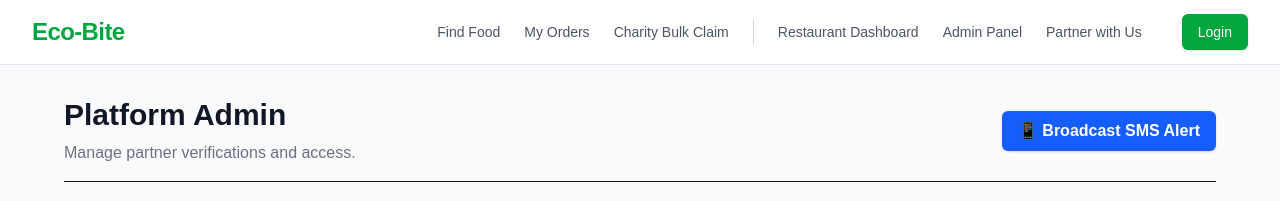
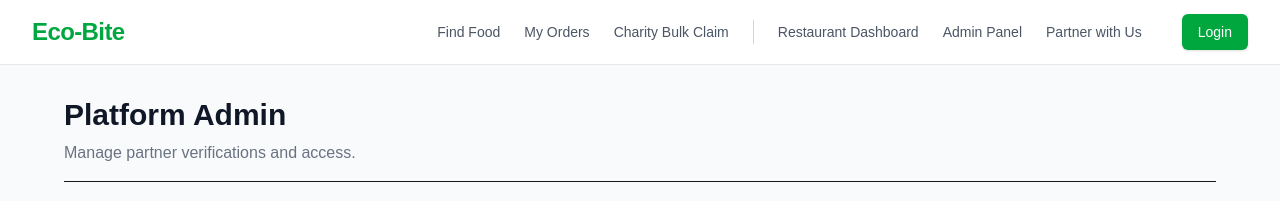
Before and after one commit to ecobite-team/ECO-BITE_repo, a Next.js app: page /admin in a window 1280 px wide. Shown: the top 201 px of the page. Built offline with nearby package versions, Linux system fonts and the light colour scheme; no server answers; the database is empty; sample sign-in values are in the browser's storage.

Commit message:
fix: resolved some code issue

```diff
--- a/src/app/admin/page.js
+++ b/src/app/admin/page.js
@@ -8,8 +8,6 @@ export default function AdminPanel() {
   const [applications, setApplications] = useState([]);
   const [loading, setLoading] = useState(true);
 
-  // NEW: State for our SMS Notification feature
-  const [isSendingSMS, setIsSendingSMS] = useState(false);
 
   // --- 1. THE BOUNCER (SECURITY) ---
   useEffect(() => {
@@ -63,17 +61,6 @@ export default function AdminPanel() {
     }
   };
 
-  // --- 3. THE SMS NOTIFICATION (MODULE 3, MEMBER 2) ---
-  const handleBroadcastSMS = () => {
-    setIsSendingSMS(true);
-
-    // Fake a 2-second network delay to make it feel real
-    setTimeout(() => {
-      setIsSendingSMS(false);
-      alert("📲 SMS BROADCAST SENT!\n\nMessage: 'New Surplus Food is available near you! Open Eco-Bite to reserve now.'\n\nSent to: 142 registered consumers.");
-    }, 2000);
-  };
-
   return (
     <main className="min-h-screen bg-gray-50 p-8">
       <div className="max-w-6xl mx-auto">
@@ -82,17 +69,6 @@ export default function AdminPanel() {
             <h1 className="text-3xl font-bold text-gray-900">Platform Admin</h1>
             <p className="text-gray-500 mt-2">Manage partner verifications and access.</p>
           </div>
-
-          {/* THE NEW SMS BUTTON */}
-          <button
-            onClick={handleBroadcastSMS}
-            disabled={isSendingSMS}
-            className={`px-4 py-2 rounded-md font-bold shadow-sm transition ${
-              isSendingSMS ? 'bg-gray-400 text-white cursor-wait' : 'bg-blue-600 text-white hover:bg-blue-700'
-            }`}
-          >
-            {isSendingSMS ? "Broadcasting..." : "📱 Broadcast SMS Alert"}
-          </button>
         </div>
 
         <div className="bg-white rounded-xl shadow-sm border border-gray-200 overflow-hidden">
```
